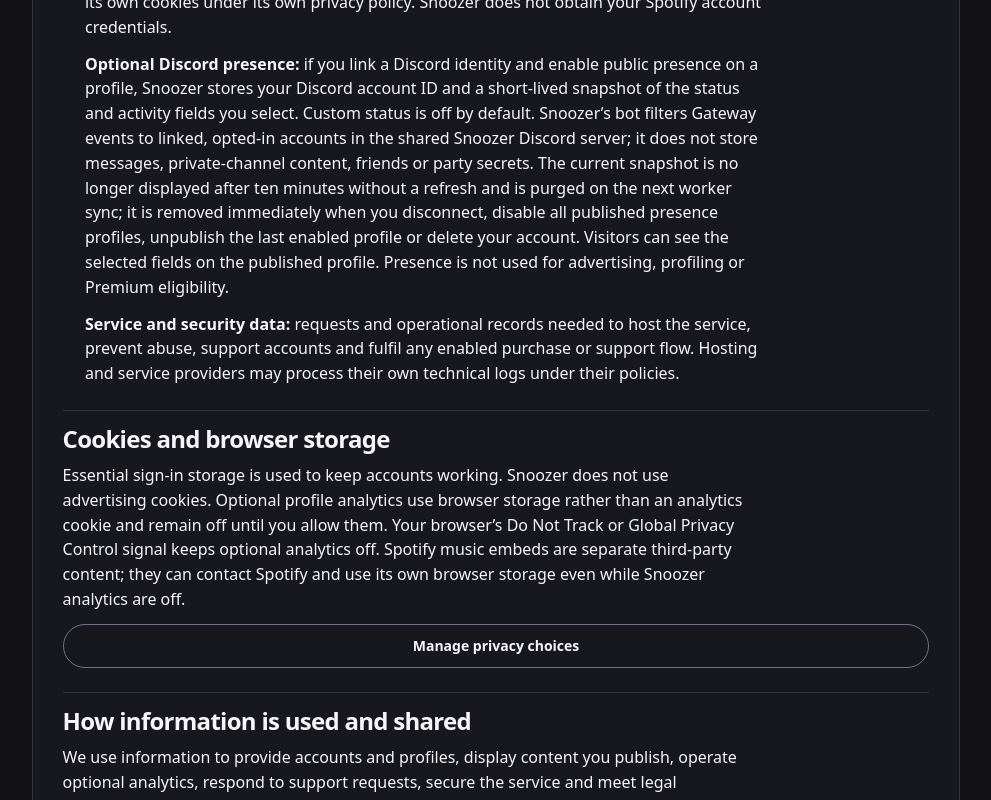
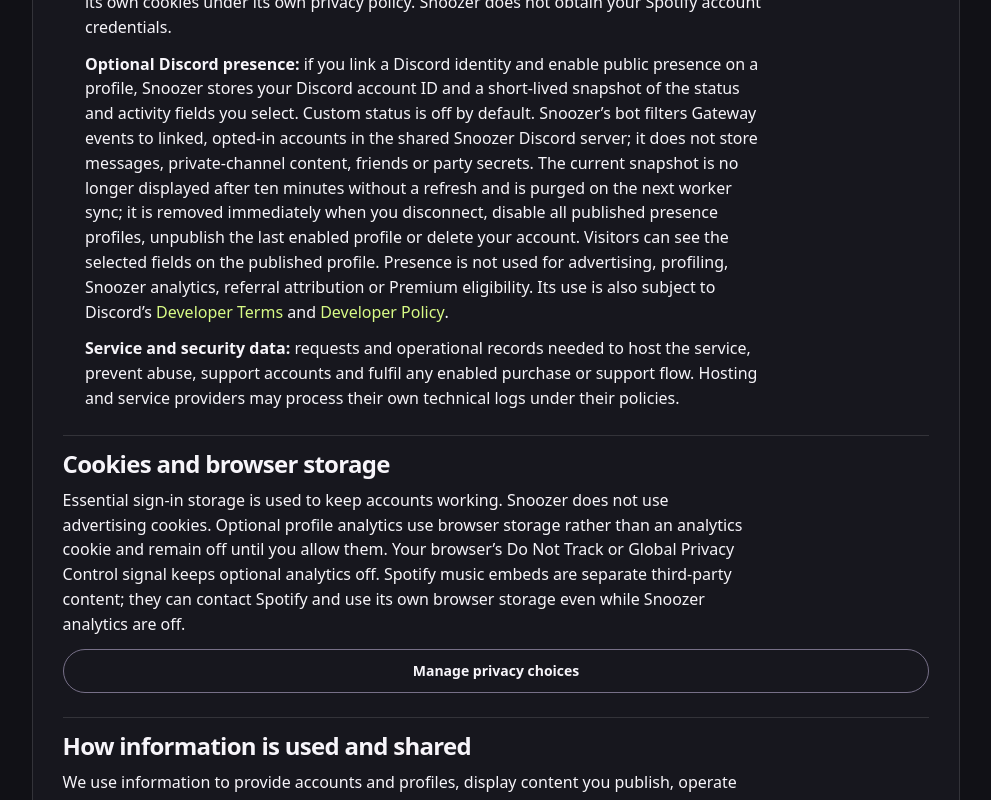
Before and after one commit to Truwty/snoozer-uk, a Next.js app: page /privacy in a window 1280 px wide. Shown: the part 905-1705 px from the top of the page, without its empty margins (144-1135 px from the left). Built offline with nearby package versions, Linux system fonts and the light colour scheme; no server answers.

Commit message:
legal(discord): link Discord data processing policy

```diff
--- a/src/app/privacy/page.tsx
+++ b/src/app/privacy/page.tsx
@@ -19,7 +19,7 @@ export default function Privacy() {
         <li><strong>Optional analytics:</strong> only after consent, Snoozer records profile views, link clicks, coarse traffic-source and device groups, and registered campaign codes. A random browser code is scoped to one profile and one UTC day and is hashed before it is stored. The analytics tables do not store your IP address, full referrer or full user agent. Turning analytics off stops future collection and removes browser codes; previously recorded aggregate counts may remain.</li>
         <li><strong>Referrals:</strong> if you choose to use a referral code, signup attribution is stored with your account. Creators see aggregate counts rather than names or email addresses. You can withdraw attribution in Studio; withdrawal clears the attribution details and keeps only an exclusion marker until account deletion.</li>
         <li><strong>Embedded Spotify music:</strong> where a creator publishes a Spotify track, album, playlist or podcast, the official Spotify player loads as you reach it. Your browser contacts Spotify directly; Spotify may receive your IP address, device/browser information and set or access its own cookies under its own privacy policy. Snoozer does not obtain your Spotify account credentials.</li>
-        <li><strong>Optional Discord presence:</strong> if you link a Discord identity and enable public presence on a profile, Snoozer stores your Discord account ID and a short-lived snapshot of the status and activity fields you select. Custom status is off by default. Snoozer’s bot filters Gateway events to linked, opted-in accounts in the shared Snoozer Discord server; it does not store messages, private-channel content, friends or party secrets. The current snapshot is no longer displayed after ten minutes without a refresh and is purged on the next worker sync; it is removed immediately when you disconnect, disable all published presence profiles, unpublish the last enabled profile or delete your account. Visitors can see the selected fields on the published profile. Presence is not used for advertising, profiling or Premium eligibility.</li>
+        <li><strong>Optional Discord presence:</strong> if you link a Discord identity and enable public presence on a profile, Snoozer stores your Discord account ID and a short-lived snapshot of the status and activity fields you select. Custom status is off by default. Snoozer’s bot filters Gateway events to linked, opted-in accounts in the shared Snoozer Discord server; it does not store messages, private-channel content, friends or party secrets. The current snapshot is no longer displayed after ten minutes without a refresh and is purged on the next worker sync; it is removed immediately when you disconnect, disable all published presence profiles, unpublish the last enabled profile or delete your account. Visitors can see the selected fields on the published profile. Presence is not used for advertising, profiling, Snoozer analytics, referral attribution or Premium eligibility. Its use is also subject to Discord’s <a href="https://support-dev.discord.com/hc/en-us/articles/8562894815383-Discord-Developer-Terms-of-Service" target="_blank" rel="noopener noreferrer">Developer Terms</a> and <a href="https://support-dev.discord.com/hc/en-us/articles/8563934450327-Discord-Developer-Policy" target="_blank" rel="noopener noreferrer">Developer Policy</a>.</li>
         <li><strong>Service and security data:</strong> requests and operational records needed to host the service, prevent abuse, support accounts and fulfil any enabled purchase or support flow. Hosting and service providers may process their own technical logs under their policies.</li>
       </ul>
     </section>
```
